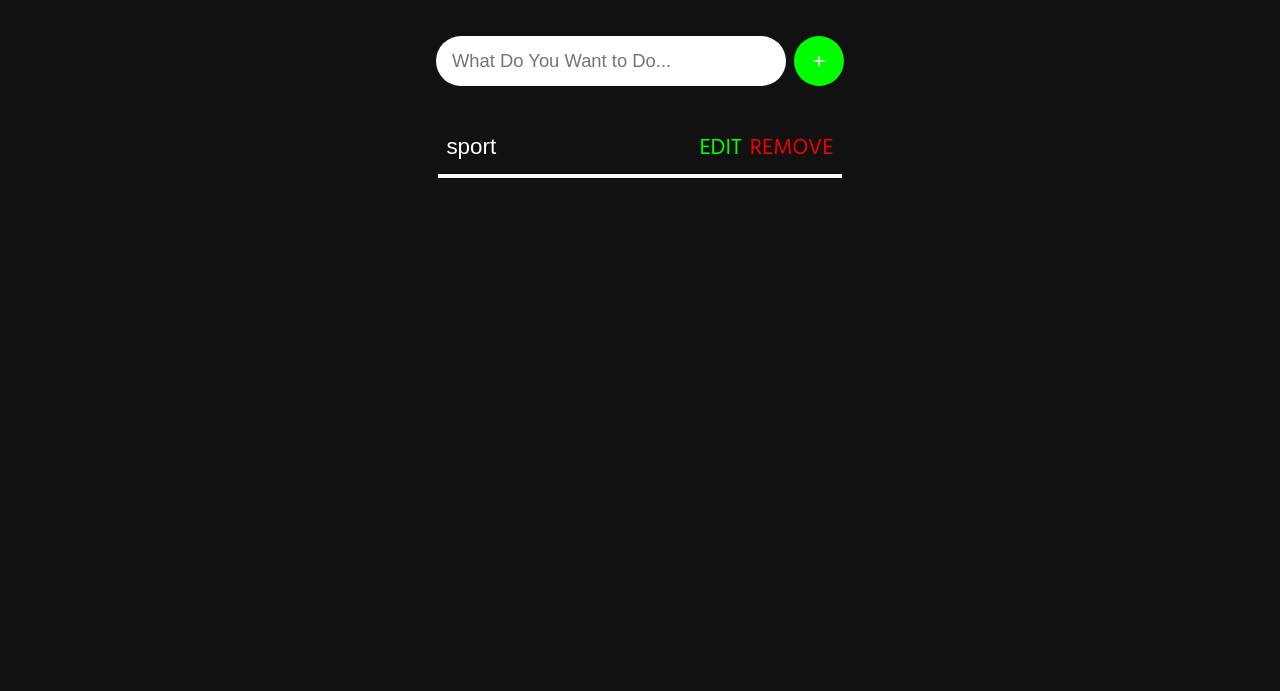
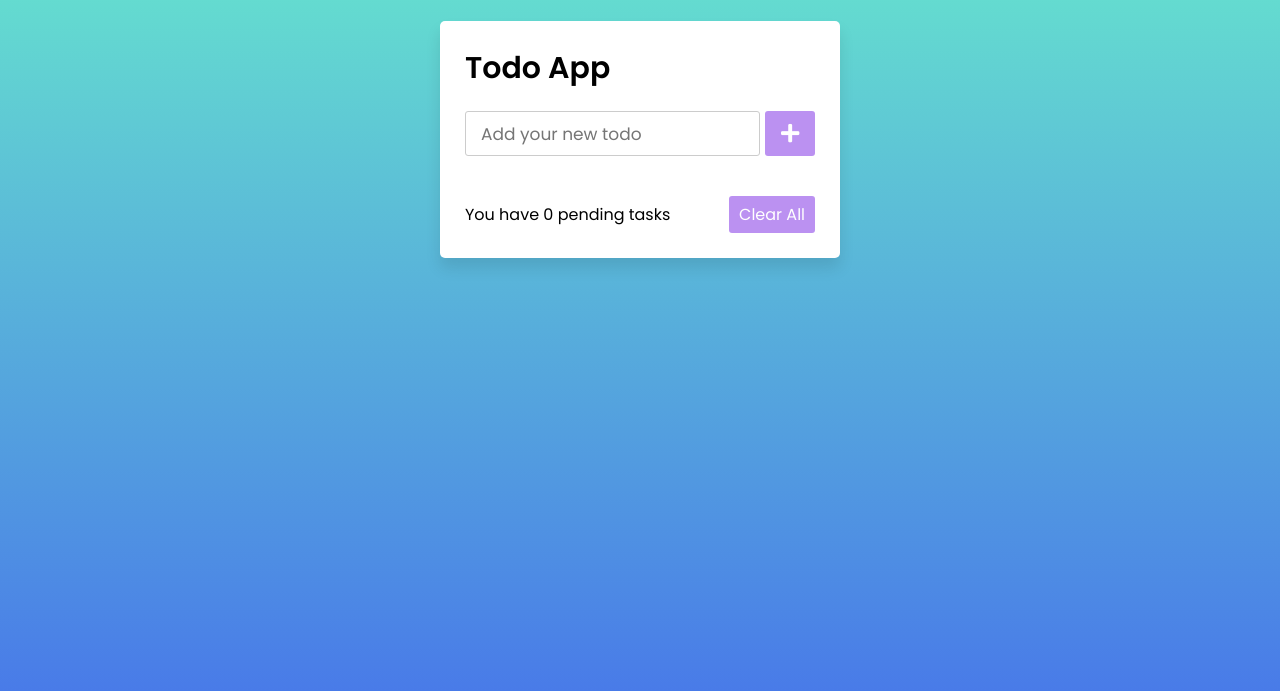
Before and after one commit to UvinduPathirana/TO_DO_LIST, a plain HTML site: page index.html in a window 1280 px wide. Shown: the part 109-800 px from the top of the page. Drawn offline with Linux system fonts and the light colour scheme.

Commit message:
updated all

```diff
--- a/index.html
+++ b/index.html
@@ -1,23 +1,30 @@
 <!DOCTYPE html>
-<html>
+<!-- Created By CodingNepal - www.codingnepalweb.com -->
+<html lang="en">
 <head>
-    <meta charset='utf-8'>
-    <meta http-equiv='X-UA-Compatible' content='IE=edge'>
-    <title>TODO List</title>
-    <meta name='viewport' content='width=device-width, initial-scale=1'>
-    <link rel='stylesheet' type='text/css' media='screen' href='style.css'>
-    <link href="https://fonts.googleapis.com/css?family=Hind&display=swap" rel="stylesheet">
-    <link rel="stylesheet" href="path/to/font-awesome/css/font-awesome.min.css">
-    <script src="https://kit.fontawesome.com/a81368914c.js"></script>
+    <meta charset="UTF-8">
+    <meta name="viewport" content="width=device-width, initial-scale=1.0">
+    <!-- <title>Todo App JavaScript | CodingNepal</title> -->
+    <link rel="stylesheet" href="style.css">
+    <link rel="stylesheet" href="https://cdnjs.cloudflare.com/ajax/libs/font-awesome/5.15.3/css/all.min.css"/>
 </head>
 <body>
-    <h1><span class="title">Todo</span>List</h1>
-    <div class="inputDiv">
-    	   <input type="text" class="input" placeholder="What Do You Want to Do...">
-    	   <button class="add"><i class="fas fa-plus"></i></button>
+  <div class="wrapper">
+    <header>Todo App</header>
+    <div class="inputField">
+      <input type="text" placeholder="Add your new todo">
+      <button><i class="fas fa-plus"></i></button>
     </div>
-    <div class="container">
+    <ul class="todoList">
+      <!-- data are comes from local storage -->
+    </ul>
+    <div class="footer">
+      <span>You have <span class="pendingTasks"></span> pending tasks</span>
+      <button>Clear All</button>
     </div>
-    <script src='main.js'></script>
+  </div>
+
+  <script src="main.js"></script>
+
 </body>
 </html>
--- a/main.js
+++ b/main.js
@@ -1,88 +1,69 @@
-const container = document.querySelector('.container');
-var inputValue = document.querySelector('.input');
-const add = document.querySelector('.add');
+// getting all required elements
+const inputBox = document.querySelector(".inputField input");
+const addBtn = document.querySelector(".inputField button");
+const todoList = document.querySelector(".todoList");
+const deleteAllBtn = document.querySelector(".footer button");
 
-if(window.localStorage.getItem("todos") == undefined){
-     var todos = [];
-     window.localStorage.setItem("todos", JSON.stringify(todos));
+// onkeyup event
+inputBox.onkeyup = ()=>{
+  let userEnteredValue = inputBox.value; //getting user entered value
+  if(userEnteredValue.trim() != 0){ //if the user value isn't only spaces
+    addBtn.classList.add("active"); //active the add button
+  }else{
+    addBtn.classList.remove("active"); //unactive the add button
+  }
 }
 
-var todosEX = window.localStorage.getItem("todos");
-var todos = JSON.parse(todosEX);
+showTasks(); //calling showTask function
 
-
-class item{
-	constructor(name){
-		this.createItem(name);
-	}
-    createItem(name){
-    	var itemBox = document.createElement('div');
-        itemBox.classList.add('item');
-
-    	var input = document.createElement('input');
-    	input.type = "text";
-    	input.disabled = true;
-    	input.value = name;
-    	input.classList.add('item_input');
-
-    	var edit = document.createElement('button');
-    	edit.classList.add('edit');
-    	edit.innerHTML = "EDIT";
-    	edit.addEventListener('click', () => this.edit(input, name));
-
-    	var remove = document.createElement('button');
-    	remove.classList.add('remove');
-    	remove.innerHTML = "REMOVE";
-    	remove.addEventListener('click', () => this.remove(itemBox, name));
-
-    	container.appendChild(itemBox);
-
-        itemBox.appendChild(input);
-        itemBox.appendChild(edit);
-        itemBox.appendChild(remove);
-
-    }
-
-    edit(input, name){
-        if(input.disabled == true){
-           input.disabled = !input.disabled;
-        }
-    	else{
-            input.disabled = !input.disabled;
-            let indexof = todos.indexOf(name);
-            todos[indexof] = input.value;
-            window.localStorage.setItem("todos", JSON.stringify(todos));
-        }
-    }
-
-    remove(itemBox, name){
-        itemBox.parentNode.removeChild(itemBox);
-        let index = todos.indexOf(name);
-        todos.splice(index, 1);
-        window.localStorage.setItem("todos", JSON.stringify(todos));
-    }
+addBtn.onclick = ()=>{ //when user click on plus icon button
+  let userEnteredValue = inputBox.value; //getting input field value
+  let getLocalStorageData = localStorage.getItem("New Todo"); //getting localstorage
+  if(getLocalStorageData == null){ //if localstorage has no data
+    listArray = []; //create a blank array
+  }else{
+    listArray = JSON.parse(getLocalStorageData);  //transforming json string into a js object
+  }
+  listArray.push(userEnteredValue); //pushing or adding new value in array
+  localStorage.setItem("New Todo", JSON.stringify(listArray)); //transforming js object into a json string
+  showTasks(); //calling showTask function
+  addBtn.classList.remove("active"); //unactive the add button once the task added
 }
 
-add.addEventListener('click', check);
-window.addEventListener('keydown', (e) => {
-	if(e.which == 13){
-		check();
-	}
-})
-
-function check(){
-	if(inputValue.value != ""){
-		new item(inputValue.value);
-        todos.push(inputValue.value);
-        window.localStorage.setItem("todos", JSON.stringify(todos));
-		inputValue.value = "";
-	}
+function showTasks(){
+  let getLocalStorageData = localStorage.getItem("New Todo");
+  if(getLocalStorageData == null){
+    listArray = [];
+  }else{
+    listArray = JSON.parse(getLocalStorageData);
+  }
+  const pendingTasksNumb = document.querySelector(".pendingTasks");
+  pendingTasksNumb.textContent = listArray.length; //passing the array length in pendingtask
+  if(listArray.length > 0){ //if array length is greater than 0
+    deleteAllBtn.classList.add("active"); //active the delete button
+  }else{
+    deleteAllBtn.classList.remove("active"); //unactive the delete button
+  }
+  let newLiTag = "";
+  listArray.forEach((element, index) => {
+    newLiTag += `<li>${element}<span class="icon" onclick="deleteTask(${index})"><i class="fas fa-trash"></i></span></li>`;
+  });
+  todoList.innerHTML = newLiTag; //adding new li tag inside ul tag
+  inputBox.value = ""; //once task added leave the input field blank
 }
 
-
-for (var v = 0 ; v < todos.length ; v++){
-    new item(todos[v]);
+// delete task function
+function deleteTask(index){
+  let getLocalStorageData = localStorage.getItem("New Todo");
+  listArray = JSON.parse(getLocalStorageData);
+  listArray.splice(index, 1); //delete or remove the li
+  localStorage.setItem("New Todo", JSON.stringify(listArray));
+  showTasks(); //call the showTasks function
 }
 
-
-new item("sport");
+// delete all tasks function
+deleteAllBtn.onclick = ()=>{
+  listArray = []; //empty the array
+  localStorage.setItem("New Todo", JSON.stringify(listArray)); //set the item in localstorage
+  showTasks(); //call the showTasks function
+}
--- a/style.css
+++ b/style.css
@@ -1,106 +1,130 @@
-* {
-    margin: 0;
-    padding: 0;
-    box-sizing: border-box;
+@import url('https://fonts.googleapis.com/css2?family=Poppins:wght@200;300;400;500;600;700&display=swap');
+*{
+  margin: 0;
+  padding: 0;
+  box-sizing: border-box;
+  font-family: 'Poppins', sans-serif;
 }
-
+::selection{
+  color: #ffff;
+  background: rgb(142, 73, 232);
+}
 body{
-    height: 100%;
-    background-color: #111;
-    box-sizing: border-box;
+  width: 100%;
+  height: 100vh;
+  /* overflow: hidden; */
+  padding: 10px;
+  background: linear-gradient(to bottom, #68EACC 0%, #497BE8 100%);
 }
-
-h1 {
-	color: #fff;
-	font-size: 3rem;
-	font-weight: 50;
-	text-align: center;
-	margin: 1rem 0 3rem;
-	font-family: 'Hind', sans-serif;
+.wrapper{
+  background: #fff;
+  max-width: 400px;
+  width: 100%;
+  margin: 120px auto;
+  padding: 25px;
+  border-radius: 5px;
+  box-shadow: 0px 10px 15px rgba(0,0,0,0.1);
 }
-
-.title{
-	color: lime;
-	text-transform: uppercase;
-	font-weight: 800;
+.wrapper header{
+  font-size: 30px;
+  font-weight: 600;
 }
-
-.inputDiv{
-	display: flex;
-	justify-content: center;
-	align-items: center;
+.wrapper .inputField{
+  margin: 20px 0;
+  width: 100%;
+  display: flex;
+  height: 45px;
 }
-
-.input{
-    padding: 0.5rem 1rem;
-    outline: none;
-    border: none;
-    height: 50px;
-    border-radius: 25px;
-    width: 350px;
-    margin: 0.25rem;
-    transition: .5s;
-    font-size: 1.15rem;
+.inputField input{
+  width: 85%;
+  height: 100%;
+  outline: none;
+  border-radius: 3px;
+  border: 1px solid #ccc;
+  font-size: 17px;
+  padding-left: 15px;
+  transition: all 0.3s ease;
 }
-
-.add{
-	outline: none;
-    border: none;
-    height: 50px;
-    border-radius: 25px;
-    width: 50px;
-    background-color: lime;
-    color: white;
-    cursor: pointer;
-    transition: .5s;
-    margin: 0.25rem;
+.inputField input:focus{
+  border-color: #8E49E8;
 }
-
-.add:hover{
-	opacity: 0.7;
+.inputField button{
+  width: 50px;
+  height: 100%;
+  border: none;
+  color: #fff;
+  margin-left: 5px;
+  font-size: 21px;
+  outline: none;
+  background: #8E49E8;
+  cursor: pointer;
+  border-radius: 3px;
+  opacity: 0.6;
+  pointer-events: none;
+  transition: all 0.3s ease;
 }
-
-.container{
-	display: flex;
-	flex-direction: column;
-	justify-content: center;
-	align-items: center;
-	text-align: center;
-	margin-top: 2rem;
+.inputField button:hover,
+.footer button:hover{
+  background: #721ce3;
 }
-
-.item{
-	padding: 0.5rem;
-	border-bottom: 4px solid #fff;
-	margin-bottom: 1.5rem;
+.inputField button.active{
+  opacity: 1;
+  pointer-events: auto;
 }
-
-.item_input{
-	background: none;
-	outline: none;
-	border: none;
-	color: #fff;
-	font-size: 1.4rem;
-	width: 245px;
+.wrapper .todoList{
+  max-height: 250px;
+  overflow-y: auto;
 }
-
-.edit{
-	background: none;
-	outline: none;
-	border: none;
-	color: lime;
-	font-size: 1.4rem;
-	font-family: 'Hind', sans-serif;
-	margin: 0 0.5rem;
-	cursor: pointer;
+.todoList li{
+  position: relative;
+  list-style: none;
+  height: 45px;
+  line-height: 45px;
+  margin-bottom: 8px;
+  background: #f2f2f2;
+  border-radius: 3px;
+  padding: 0 15px;
+  cursor: default;
+  overflow: hidden;
 }
-
-.remove{
-	background: none;
-	outline: none;
-	border: none;
-	color: #E00;
-	font-size: 1.4rem;
-	font-family: 'Hind', sans-serif;
-	cursor: pointer;
+.todoList li .icon{
+  position: absolute;
+  right: -45px;
+  background: #e74c3c;
+  width: 45px;
+  text-align: center;
+  color: #fff;
+  border-radius: 0 3px 3px 0;
+  cursor: pointer;
+  transition: all 0.2s ease;
 }
+.todoList li:hover .icon{
+  right: 0px;
+}
+.wrapper .footer{
+  display: flex;
+  width: 100%;
+  margin-top: 20px;
+  align-items: center;
+  justify-content: space-between;
+}
+.footer button{
+  padding: 6px 10px;
+  border-radius: 3px;
+  border: none;
+  outline: none;
+  color: #fff;
+  font-weight: 400;
+  font-size: 16px;
+  margin-left: 5px;
+  background: #8E49E8;
+  cursor: pointer;
+  user-select: none;
+  opacity: 0.6;
+  pointer-events: none;
+  transition: all 0.3s ease;
+}
+.footer button.active{
+  opacity: 1;
+  pointer-events: auto;
+}
```
